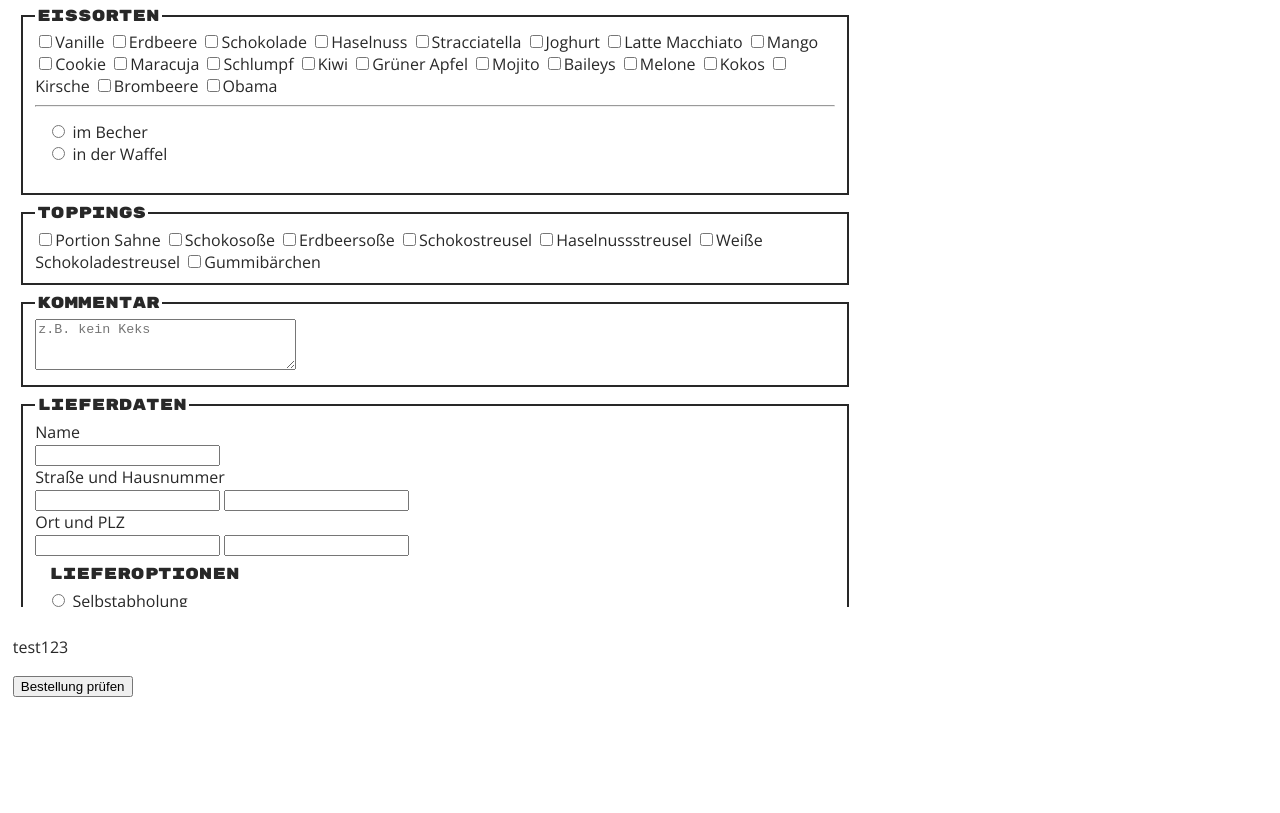
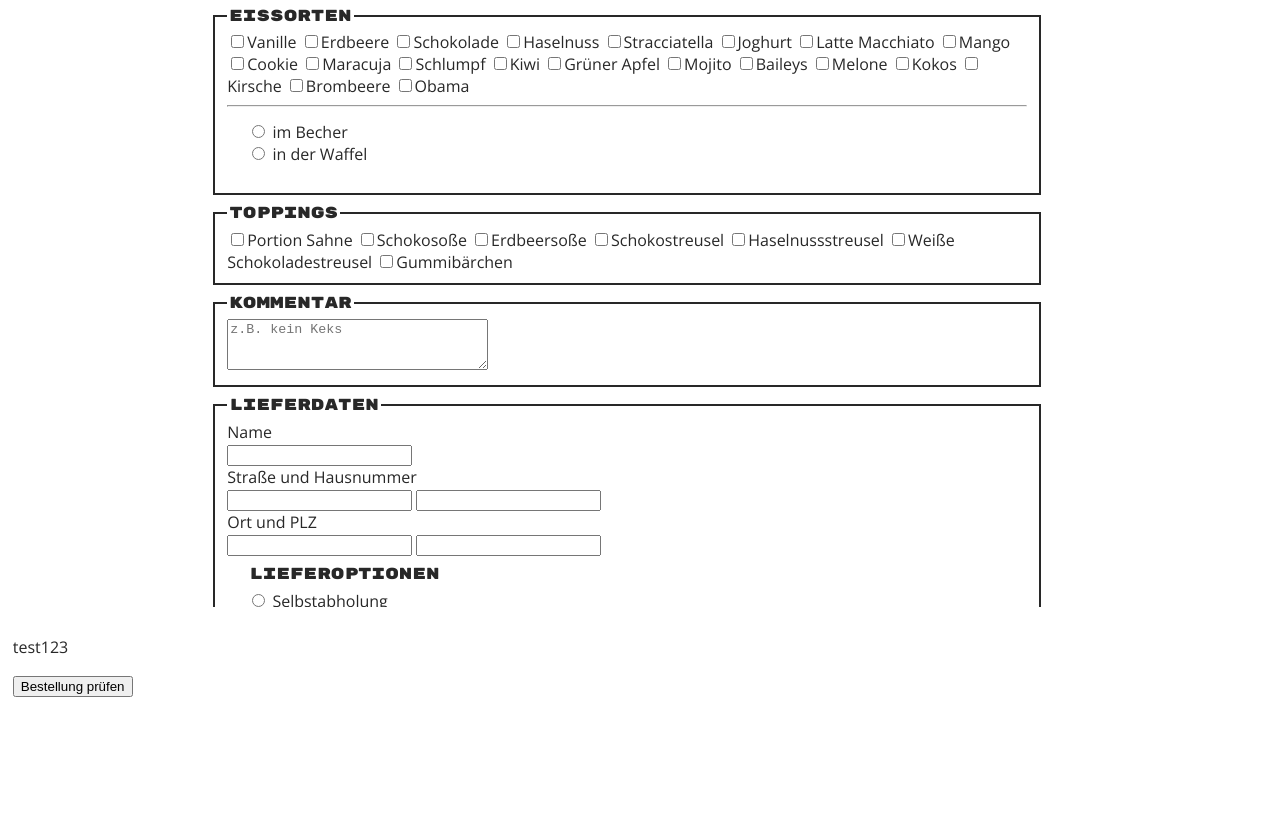
Before and after one commit to haaseeli/EIA2, a plain HTML site: page Aufgabe04/main.html in a window 1280 px wide. Shown: the part 90-903 px from the top of the page. Drawn offline with nearby package versions, Linux system fonts and the light colour scheme.

Commit message:
Update main.css

```diff
--- a/Aufgabe04/main.css
+++ b/Aufgabe04/main.css
@@ -26,7 +26,6 @@ label::after {
 
 fieldset {
     border: solid 2px #282828;
-    margin: 1%;
 }
 
 legend {
@@ -35,7 +34,7 @@ legend {
 
 
 fieldset fieldset {
-    margin: 1% 0% 1% 0%;
+    margin: 2% 0% 1% 0%;
     border: none;
 }
 
@@ -56,13 +55,17 @@ footer {
 @media screen and (min-width: 36em) {
 
     body {
-        margin-bottom: 16%;
+        margin-bottom: 20%;
     }
 
     div {
         width: 96%;
         margin: 1%;
 
+    }
+
+    div fieldset {
+        margin: 2%;
     }
 
 }
@@ -76,6 +79,11 @@ footer {
     div {
         width: 66%;
         margin: 1%;
+        padding-left: 15%;
+    }
+
+    div fieldset {
+        margin: 1%;
     }
 
 }
```
